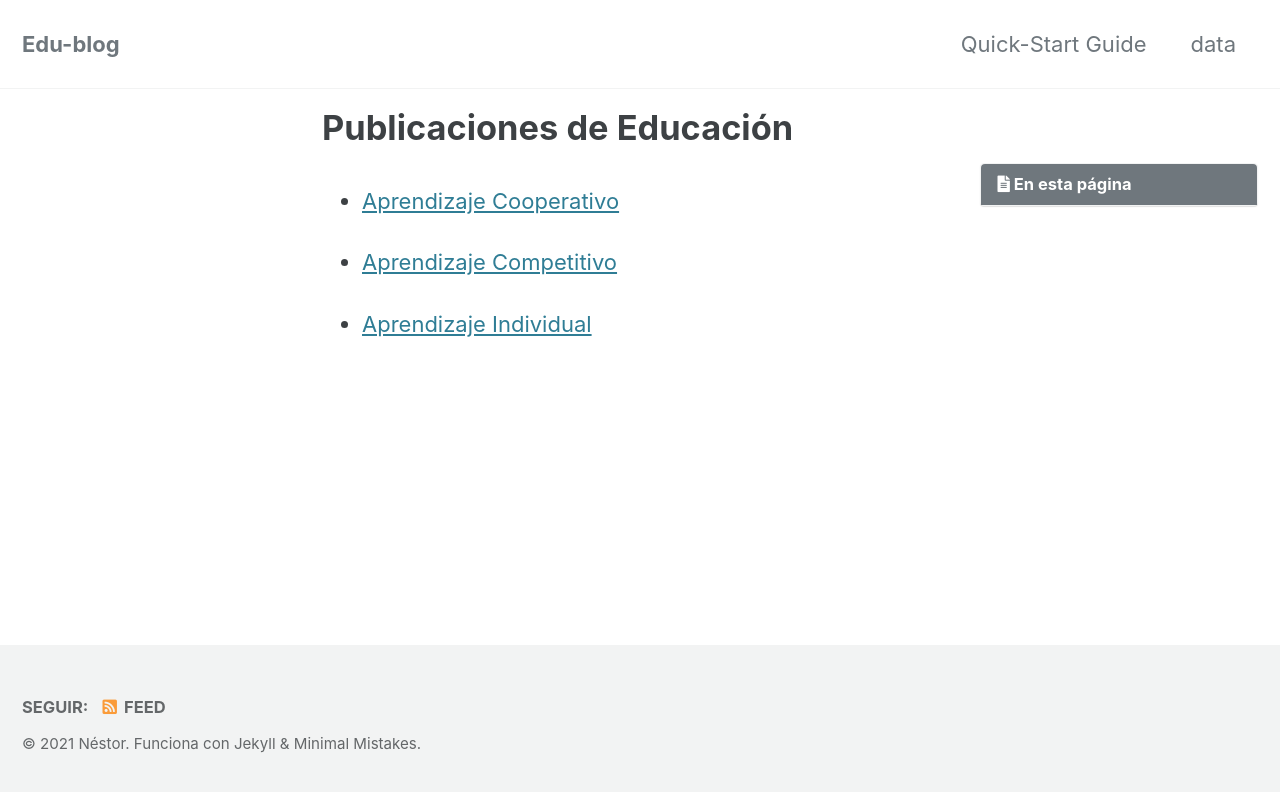
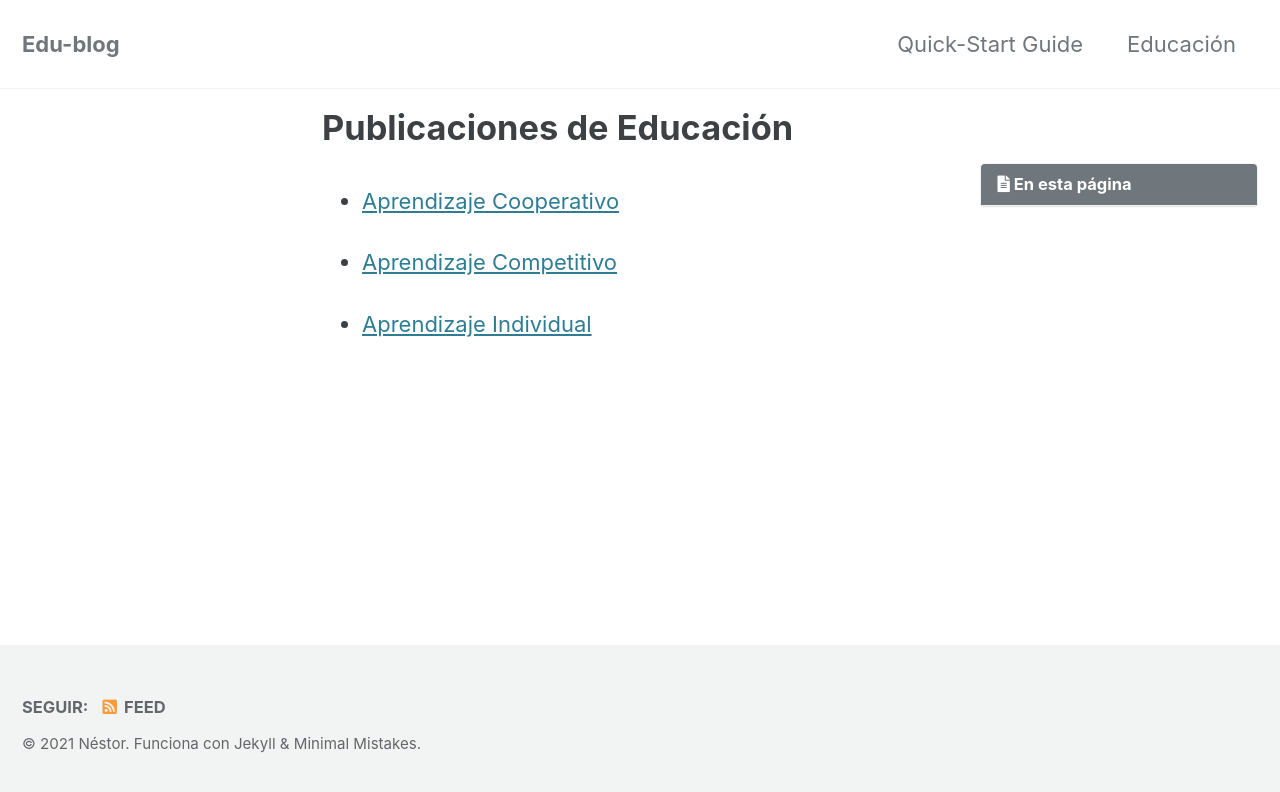
Before and after one commit to alu0100108859/alu0100108859.github.io, a plain HTML site: page docencia.html in a window 1280 px wide. Drawn offline with nearby package versions, Linux system fonts and the light colour scheme.

Commit message:
Update docencia.html

```diff
--- a/docencia.html
+++ b/docencia.html
@@ -131,7 +131,7 @@
         <ul class="visible-links"><li class="masthead__menu-item">
               <a href="https://mmistakes.github.io/minimal-mistakes/docs/quick-start-guide/">Quick-Start Guide</a>
             </li><li class="masthead__menu-item">
-              <a href="">data</a>
+             <a href="https://alu0100108859.github.io/docencia">Educación</a>
             </li></ul>
 
         <button class="greedy-nav__toggle hidden" type="button">
```
